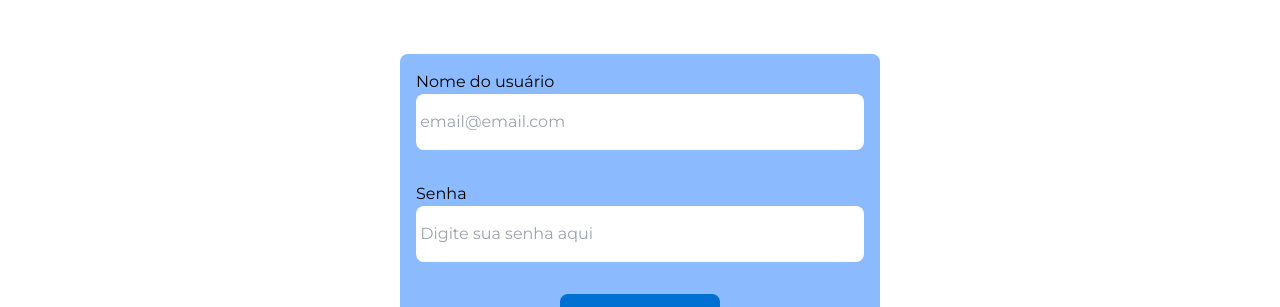
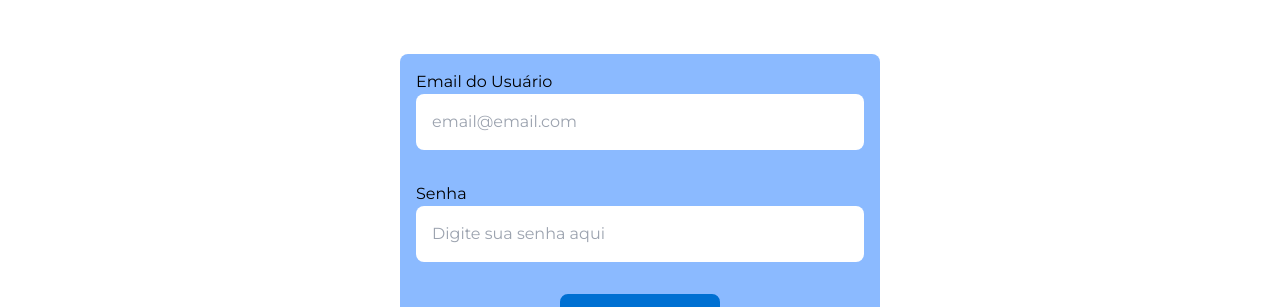
Before and after one commit to VitorOnofreRamos/Challenge-Saleforce-Sprint-4---REPONSIVE-WEB-DEVELOPMENT, a Next.js app: page /Login in a window 1280 px wide. Shown: the part 493-800 px from the top of the page. Built offline with nearby package versions, Linux system fonts and the light colour scheme.

Commit message:
projeto final

```diff
--- a/src/components/Cards/styles.css
+++ b/src/components/Cards/styles.css
@@ -73,6 +73,10 @@ section div > img{
 .login_card > :last-child input{
     padding: 1rem 0;
     margin-bottom: 2rem;
+}
+
+.login_card > :last-child .input{
+    padding-left: 1rem;
 }
 
 .product_card{
--- a/src/components/Forms/LoginForms/index.tsx
+++ b/src/components/Forms/LoginForms/index.tsx
@@ -7,24 +7,30 @@ import '../styles.css';
 
 const LoginForms = () => {
     // Estados para os campos de entrada
-    const [usuario, setUsername] = useState('');
-    const [senha, setPassword] = useState('');
+    const [email, setEmail] = useState('');
+    const [senha, setSenha] = useState('');
 
     // Função para lidar com a mudança nos campos
     const handleInputChange = (event: any) => {
-        if (event.target.name === 'username') {
-          setUsername(event.target.value);
-        } else if (event.target.name === 'password') {
-          setPassword(event.target.value);
+        switch (event.target.name) {
+         case 'email':
+            setEmail(event.target.value);
+            break;
+         case 'senha':
+            setSenha(event.target.value);
+            break;
+        default:
+            break;
         }
     };
 
-    // Função para enviar os dados do formulário
     const handleSubmit = (event: any) => {
         event.preventDefault(); // Previne o comportamento padrão de recarga da página
-        axios.post('http://localhost:8082/login', {
-            usuario: usuario,
+        axios.get('http://localhost:8082/login', {
+            params: {
+                email: email,
                 senha: senha,
+            },
         }).then((response) => {
             console.log('Login realizado com sucesso:', response.data);
             // Redireciona para outra página após o login bem-sucedido
@@ -38,11 +44,11 @@ const LoginForms = () => {
         <>
         <div className='flex form'>
             <form className="form-login" onSubmit={handleSubmit}>
-                <label htmlFor='usuario'>Nome do usuário</label>
-                <input className="input" type="text" name="usuario" placeholder=" email@email.com" value={usuario} onChange={handleInputChange}/>
+                <label htmlFor='email'>Email do Usuário</label>
+                <input className="input" type="text" id="email" name="email" placeholder="email@email.com" value={email} onChange={handleInputChange}/>
 
-                <label htmlFor='password'>Senha</label>
-                <input className="input" type="password" name="password" placeholder=" Digite sua senha aqui" value={senha} onChange={handleInputChange}/>
+                <label htmlFor='senha'>Senha</label>
+                <input className="input" type="password" id="senha" name="senha" placeholder="Digite sua senha aqui" value={senha} onChange={handleInputChange}/>
 
                 <input type="submit" className="login-btn" value="Login"/>
             </form>
```
Lines whose indentation alone changed are shown as unchanged.
